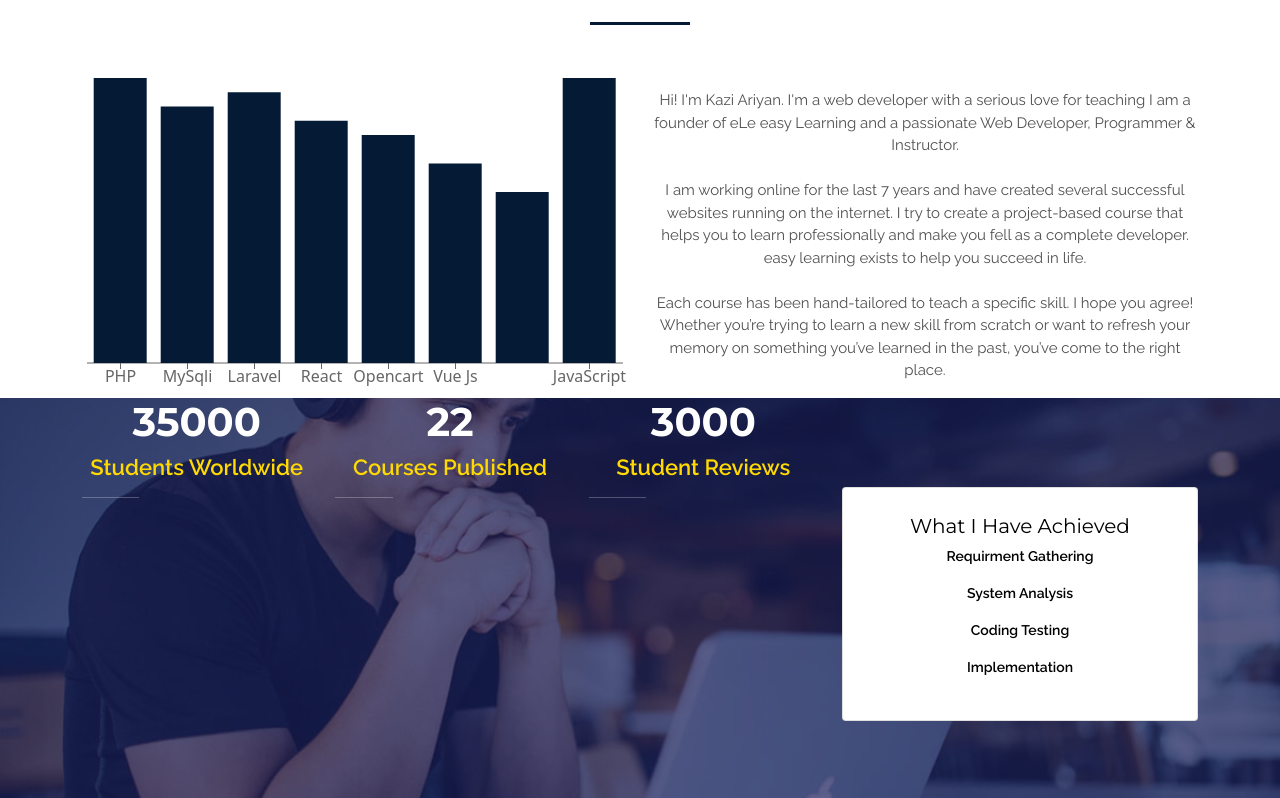
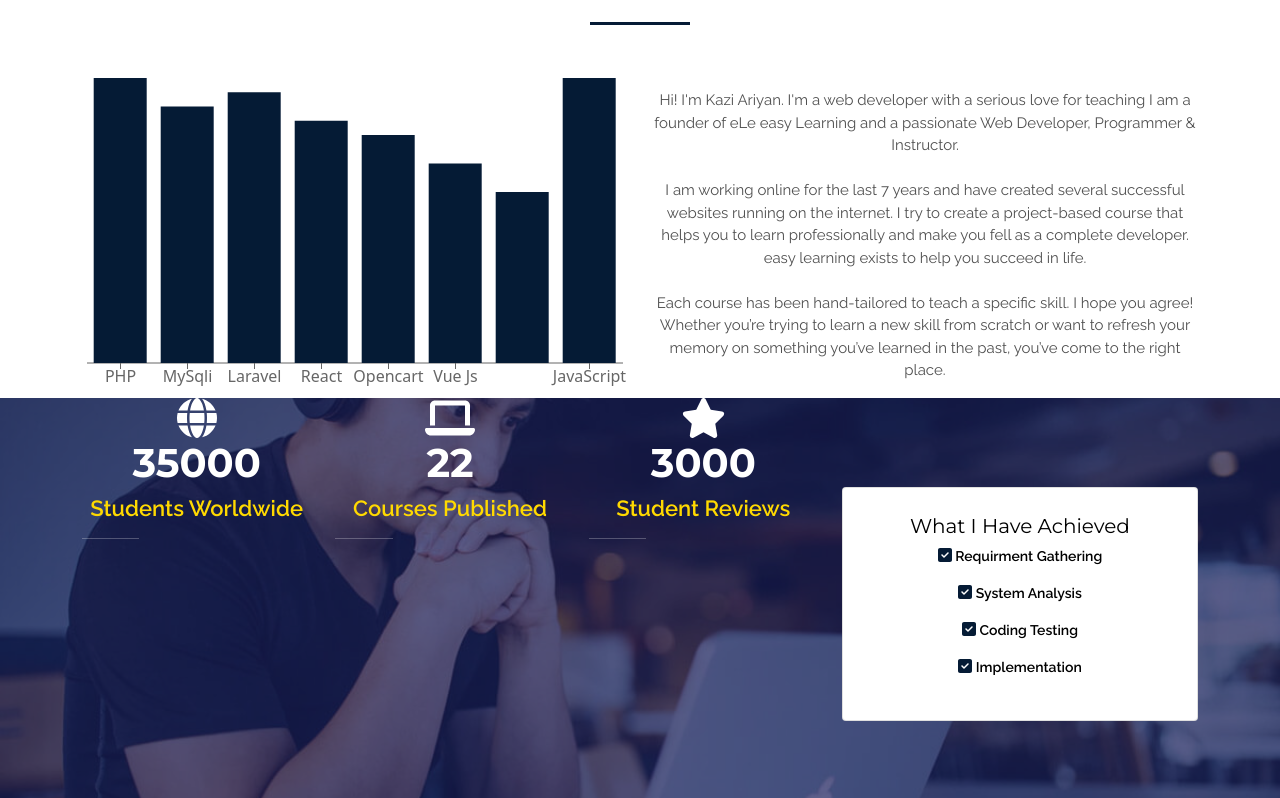
Before and after one commit to jvnagarjuna/react-js-website-project, a React (Create React App) app: page / in a window 1280 px wide. Shown: the part 1203-2001 px from the top of the page. Built offline with nearby package versions, Linux system fonts and the light colour scheme; a web font is replaced by a local one.

Commit message:
Summary Component Part 4

```diff
--- a/package.json
+++ b/package.json
@@ -3,6 +3,9 @@
   "version": "0.1.0",
   "private": true,
   "dependencies": {
+    "@fortawesome/fontawesome-svg-core": "^6.1.1",
+    "@fortawesome/free-solid-svg-icons": "^6.1.1",
+    "@fortawesome/react-fontawesome": "^0.1.18",
     "@testing-library/jest-dom": "^5.14.1",
     "@testing-library/react": "^13.0.0",
     "@testing-library/user-event": "^13.2.1",
--- a/src/asset/css/custom.css
+++ b/src/asset/css/custom.css
@@ -167,3 +167,11 @@
   padding: 10px 10px 10px 10px;
   border-radius: 3px;
 }
+.iconBullent {
+  color: #051b35;
+  font-size: 16px;
+}
+.iconProject {
+  color: #ffffff;
+  font-size: 40px;
+}
--- a/src/components/Summary/Summary.jsx
+++ b/src/components/Summary/Summary.jsx
@@ -1,5 +1,10 @@
+import { FontAwesomeIcon } from '@fortawesome/react-fontawesome';
 import React, { Component, Fragment } from 'react';
 import { Card, Col, Container, Row } from 'react-bootstrap';
+import { faCheckSquare } from '@fortawesome/free-solid-svg-icons';
+import { faGlobe } from '@fortawesome/free-solid-svg-icons';
+import { faLaptop } from '@fortawesome/free-solid-svg-icons';
+import { faStar } from '@fortawesome/free-solid-svg-icons';
 
 class Summary extends Component {
   render() {
@@ -12,18 +17,24 @@ class Summary extends Component {
                 <Col lg={8} md={6} sm={12}>
                   <Row className="countSection">
                     <Col>
+                      <FontAwesomeIcon className="iconProject" icon={faGlobe} />
                       <h1 className="countNumber">35000 </h1>
                       <h4 className="countTitle">Students Worldwide</h4>
                       <hr className="bg-white w-25" />
                     </Col>
 
                     <Col>
+                      <FontAwesomeIcon
+                        className="iconProject"
+                        icon={faLaptop}
+                      />
                       <h1 className="countNumber">22 </h1>
                       <h4 className="countTitle">Courses Published</h4>
                       <hr className="bg-white w-25" />
                     </Col>
 
                     <Col>
+                      <FontAwesomeIcon className="iconProject" icon={faStar} />
                       <h1 className="countNumber">3000 </h1>
                       <h4 className="countTitle">Student Reviews</h4>
                       <hr className="bg-white w-25" />
@@ -39,15 +50,31 @@ class Summary extends Component {
                       </Card.Title>
                       <Card.Text>
                         <p className="cardSubTitle text-justify">
+                          <FontAwesomeIcon
+                            className="iconBullent"
+                            icon={faCheckSquare}
+                          />{' '}
                           Requirment Gathering{' '}
                         </p>
                         <p className="cardSubTitle text-justify">
+                          <FontAwesomeIcon
+                            className="iconBullent"
+                            icon={faCheckSquare}
+                          />{' '}
                           System Analysis{' '}
                         </p>
                         <p className="cardSubTitle text-justify">
+                          <FontAwesomeIcon
+                            className="iconBullent"
+                            icon={faCheckSquare}
+                          />{' '}
                           Coding Testing{' '}
                         </p>
                         <p className="cardSubTitle text-justify">
+                          <FontAwesomeIcon
+                            className="iconBullent"
+                            icon={faCheckSquare}
+                          />{' '}
                           Implementation{' '}
                         </p>
                       </Card.Text>
```
Also changed, not shown: 1 other file (tests, documents, lock files or other folders).
